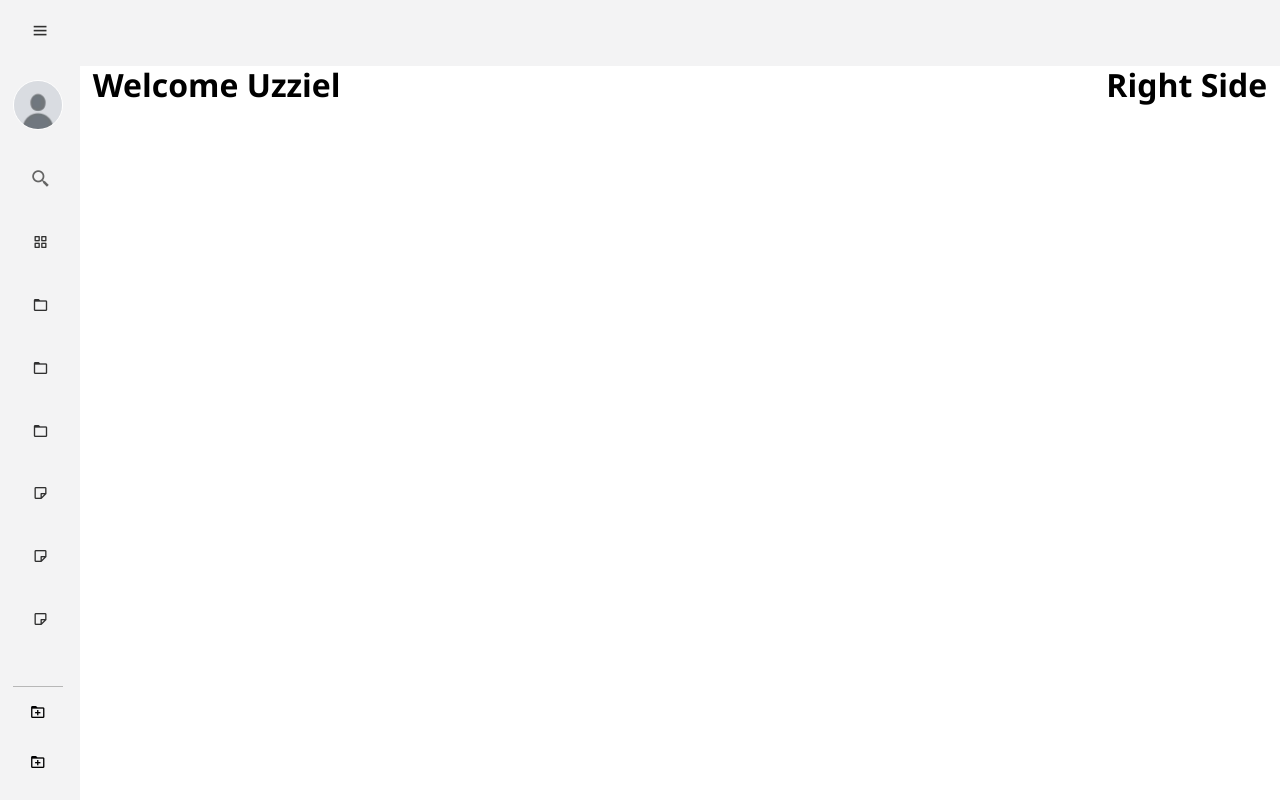
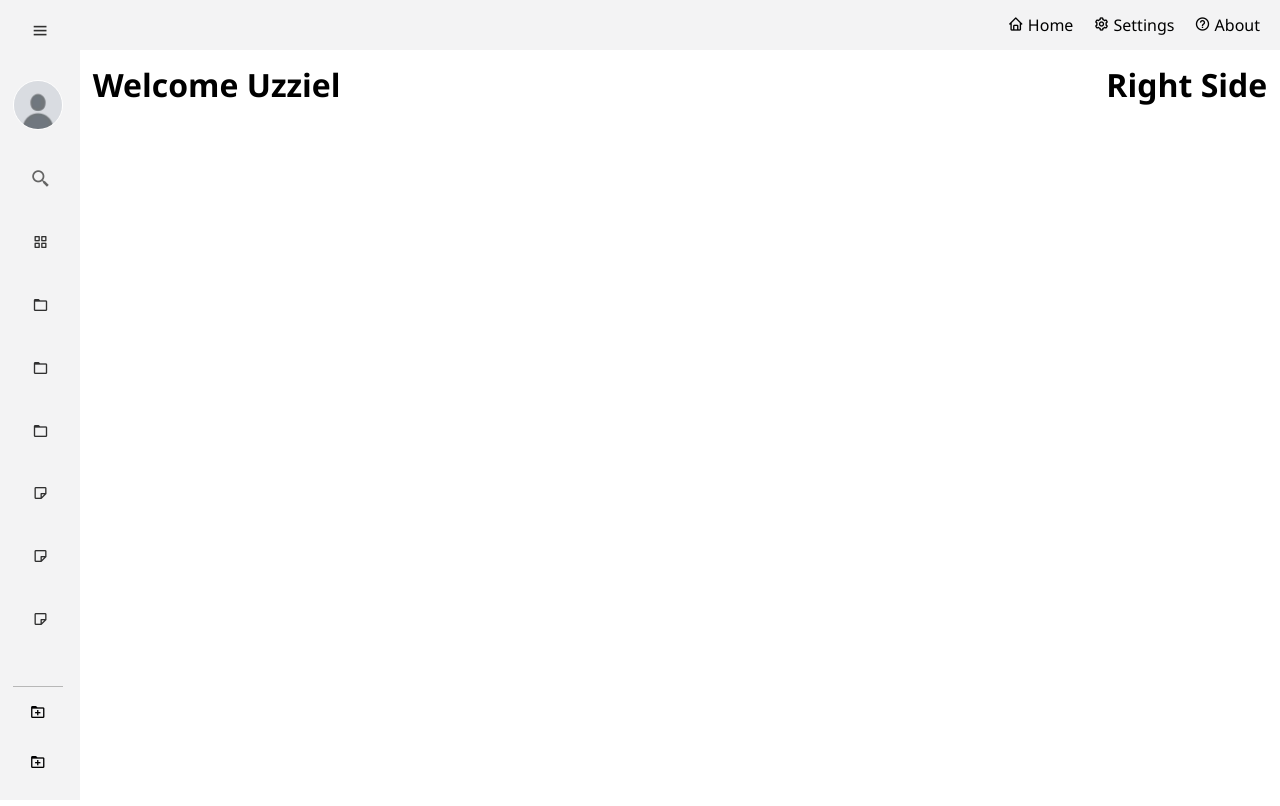
Before and after one commit to uzziel1/Notes-App-Project, a plain HTML site: page index.html in a window 1280 px wide. Drawn offline with nearby package versions, Linux system fonts and the light colour scheme.

Commit message:
Added logos to header bar

```diff
--- a/index.html
+++ b/index.html
@@ -15,10 +15,23 @@
   </head>
   <body>
     <div class="header">
+      <div>s</div>
       <div class="utlity-buttons">
-        <p>Home</p>
-        <p>Settings</p>
-        <p>About me</p>
+        <div class="header-button">
+          <i class="bx bx-home"></i>
+          Home
+          <div class="line"></div>
+        </div>
+        <div class="header-button">
+          <i class="bx bx-cog"></i>
+          Settings
+          <div class="line"></div>
+        </div>
+        <div class="header-button">
+          <i class="bx bx-help-circle"></i>
+          About
+          <div class="line"></div>
+        </div>
       </div>
     </div>
     <div class="sidebar">
--- a/styles/header.css
+++ b/styles/header.css
@@ -4,5 +4,26 @@
   left: 0;
   right: 0;
   background-color: #f3f3f4;
-  z-index: 100px;
+  height: 50px;
+  display: flex;
+  justify-content: space-between;
+  align-items: center;
+  transition: all 0.5s ease;
 }
+
+.utlity-buttons {
+  display: flex;
+  justify-content: space-between;
+  cursor: pointer;
+}
+
+.header-button {
+  margin-right: 20px;
+  transition: all 6s ease-in-out;
+}
+
+.header-button:hover .line {
+  background-color: rgb(80, 80, 80);
+  height: 2px;
+  margin-top: 2px;
+}
```
